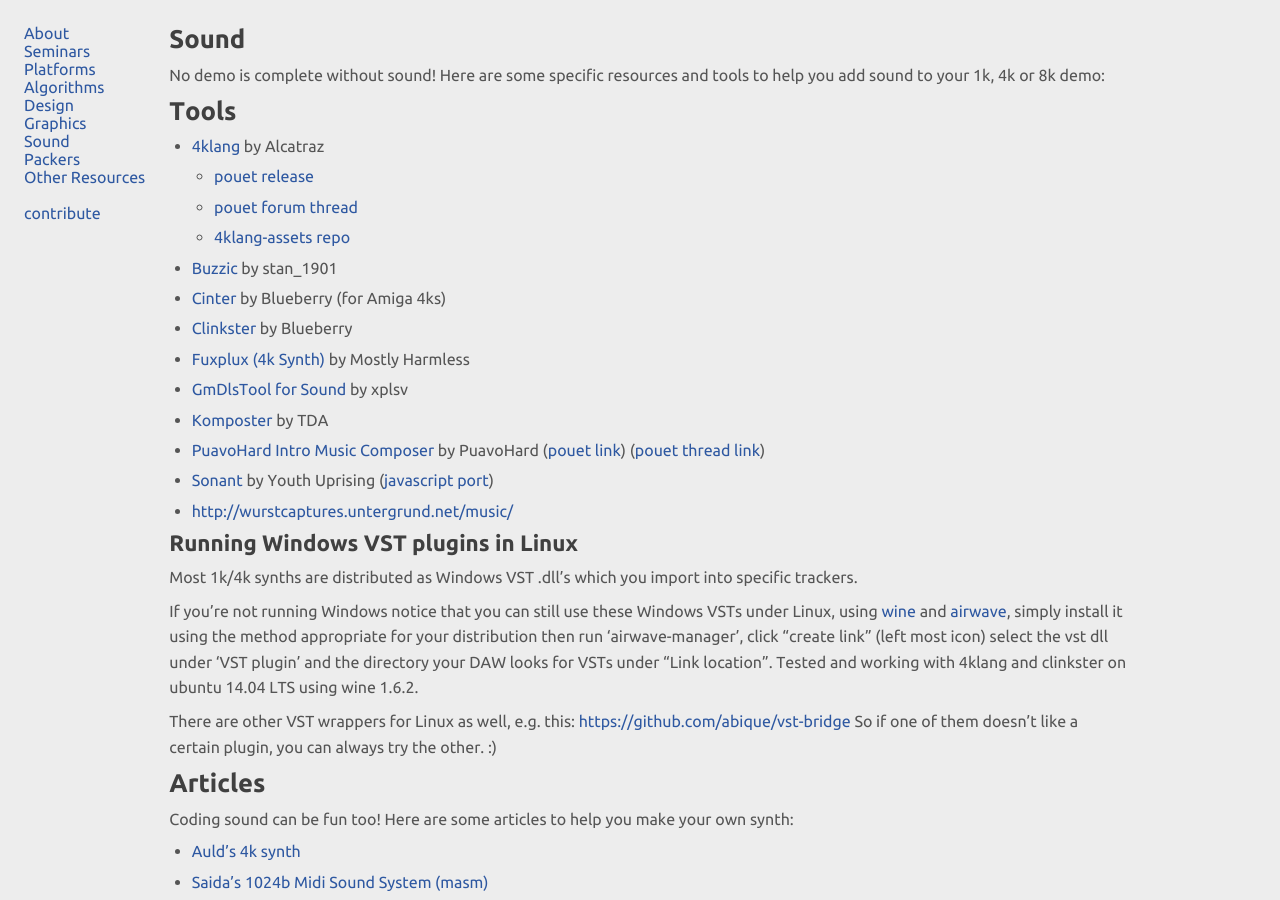
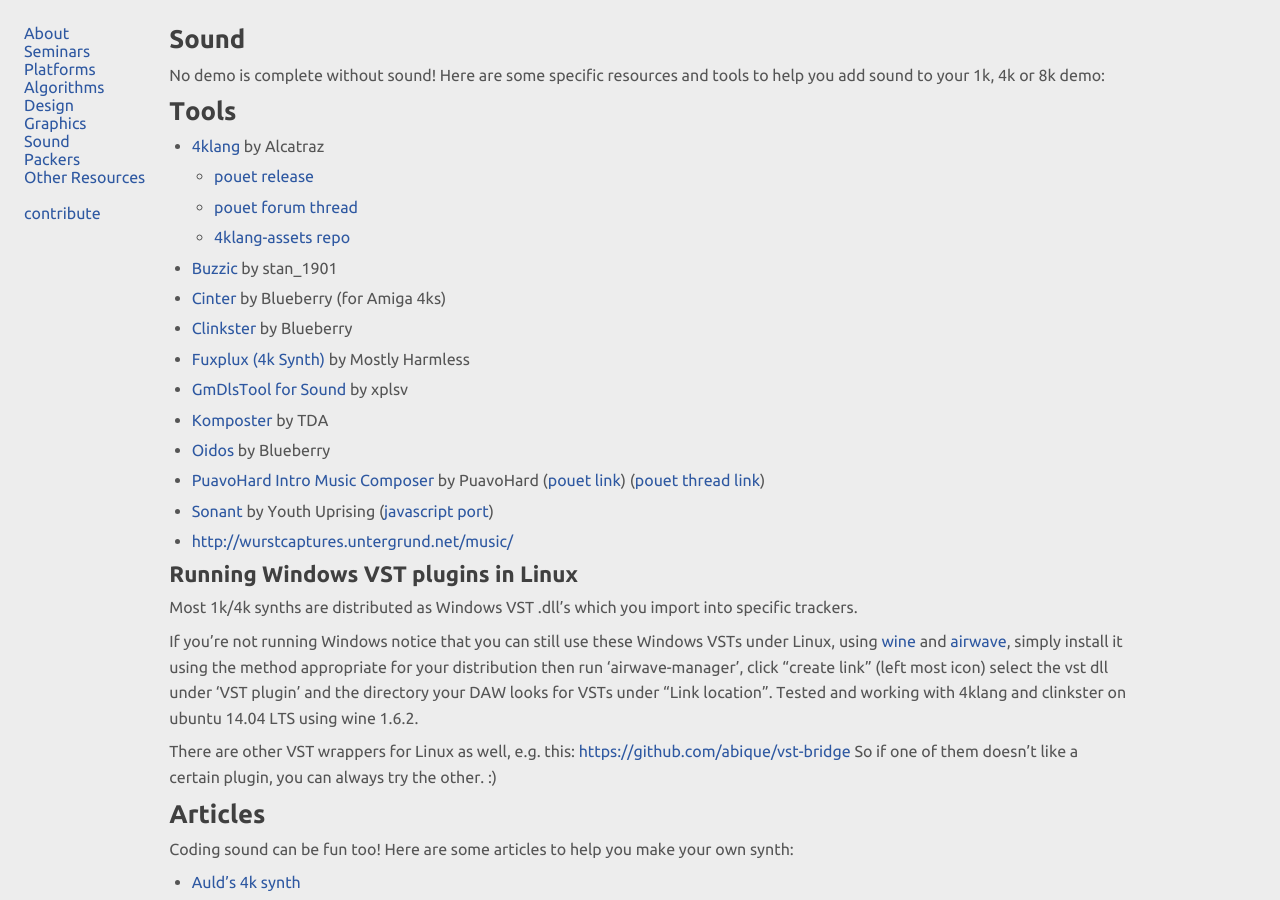
Before and after one commit to in4k/in4k.github.io, a Jekyll site: the page built from wiki/sound.markdown, in a window 1280 px wide and 900 px high. Built offline with Jekyll 4.4.1, drawn with Linux system fonts in a browser that asks for light colours.

Commit message:
Update sound.markdown

```diff
--- a/wiki/sound.markdown
+++ b/wiki/sound.markdown
@@ -17,6 +17,7 @@
 * [Fuxplux (4k Synth)](http://www.pouet.net/prod.php?which=13016) by Mostly Harmless
 * [GmDlsTool for Sound](http://www.pouet.net/prod.php?which=30541) by xplsv
 * [Komposter](http://komposter.haxor.fi/) by TDA
+* [Oidos](http://www.pouet.net/prod.php?which=69524) by Blueberry
 * [PuavoHard Intro Music Composer](http://www.puavohard.net/php/prod/phpimc) by PuavoHard ([pouet link](http://www.pouet.net/prod.php?which=53671)) ([pouet thread link](http://www.pouet.net/topic.php?which=10793))
 * [Sonant](http://www.pouet.net/prod.php?which=53615) by Youth Uprising ([javascript port](http://sonantlive.bitsnbites.eu/))
 * [http://wurstcaptures.untergrund.net/music/](http://wurstcaptures.untergrund.net/music/)
```
